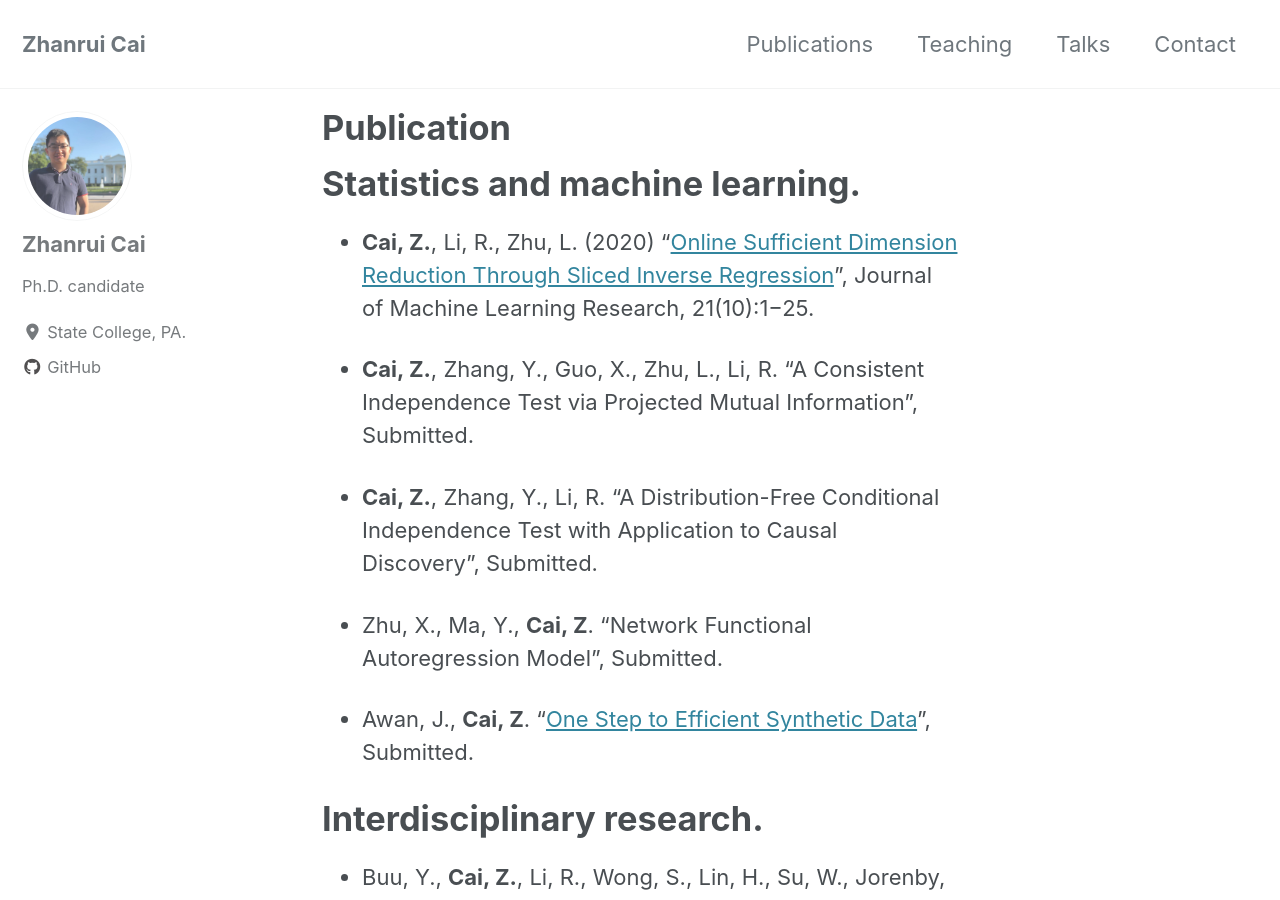
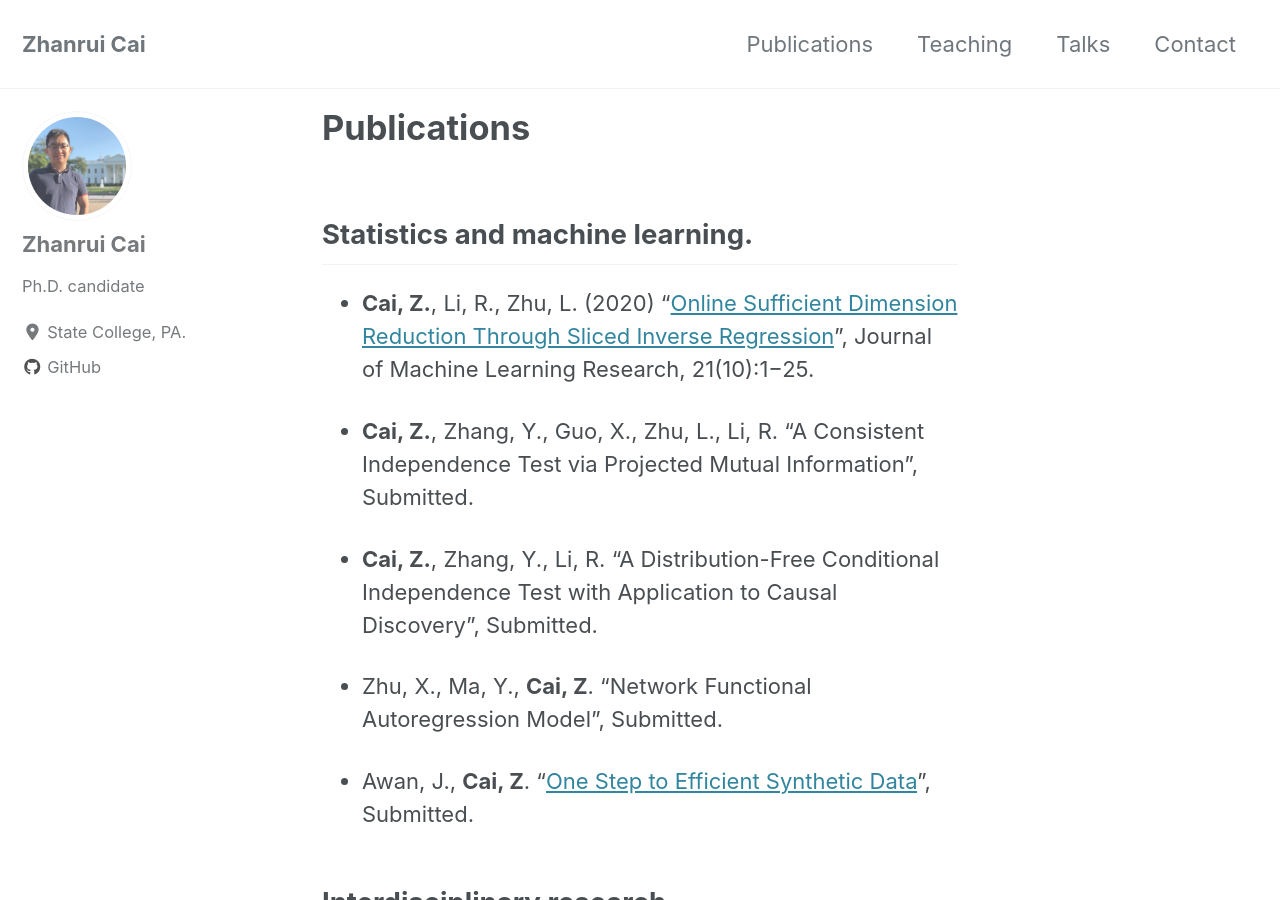
Before and after one commit to zhanruicai/zhanruicai.github.io, a Jekyll site: the page built from _pages/publication.md, in a window 1280 px wide and 900 px high. Built offline with Jekyll 4.4.1, drawn with Linux system fonts in a browser that asks for light colours; cached includes are drawn as plain includes; nearby versions of some CDN libraries.

Commit message:
new version

```diff
--- a/_pages/publication.md
+++ b/_pages/publication.md
@@ -1,10 +1,10 @@
 ---
-title: "Publication "
+title: "Publications "
 permalink: /publications/
 author_profile: true
 ---
 
-# Statistics and machine learning.
+## Statistics and machine learning.
 
 - **Cai, Z.**, Li, R., Zhu, L. (2020) “[Online Sufficient Dimension Reduction Through Sliced Inverse Regression](http://jmlr.org/papers/v21/18-567.html)”, Journal of Machine Learning Research, 21(10):1−25.
 
@@ -16,6 +16,6 @@ author_profile: true
 
 - Awan, J., **Cai, Z**. "[One Step to Efficient Synthetic Data](https://arxiv.org/abs/2006.02397)", Submitted.
 
-# Interdisciplinary research.
+## Interdisciplinary research.
 
 - Buu, Y., **Cai, Z.**, Li, R., Wong, S., Lin, H., Su, W., Jorenby, D., Piper, M. "Validating E-cigarette Dependence Scales Based on Dynamic Patterns of Vaping Behaviors", Submitted.
```
